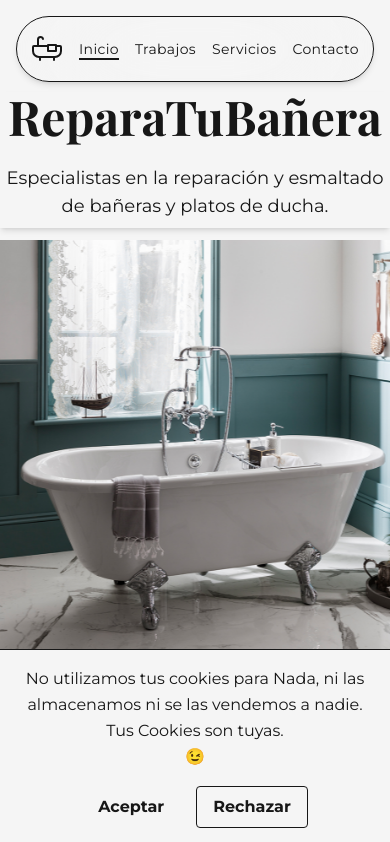
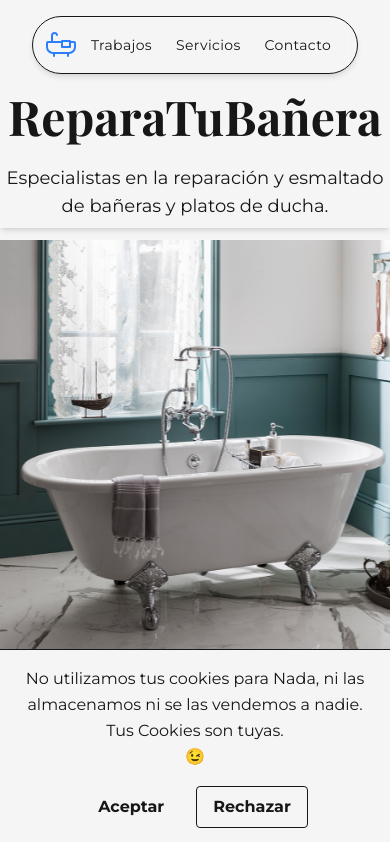
Before and after one commit to ivanbardon/reparatubanera2, a React (Vite) app: page / in a window 390 px wide. Shown: the top 842 px of the page. Built offline with nearby package versions, Linux system fonts and the light colour scheme.

Commit message:
color to icon navbar

```diff
--- a/src/components/NavBar.jsx
+++ b/src/components/NavBar.jsx
@@ -1,13 +1,11 @@
-import { useState, useEffect } from "react";
-import Logo from "./Logo";
+import { useState, useEffect } from 'react';
+import Logo from './Logo';
 
 const RAW_BASE = import.meta?.env?.BASE_URL ?? '/';
 const BASE = RAW_BASE === '/' ? '' : RAW_BASE.replace(/\/$/, '');
 
-// Keep link paths relative and prefix with BASE when rendering.
-// Use explicit 'index.html' for the root so we can handle active state reliably.
+// The logo will act as the 'Inicio' link, so navLinks excludes the index entry.
 const navLinks = [
-  { href: 'index.html', text: 'Inicio' },
   { href: 'trabajos.html', text: 'Trabajos' },
   { href: 'servicios.html', text: 'Servicios' },
   { href: 'contacto.html', text: 'Contacto' },
@@ -19,7 +17,6 @@ export default function NavBar() {
   useEffect(() => {
     const handleLocationChange = () => setCurrentPath(window.location.pathname);
 
-    // Patch history methods once so we catch client-side navigation (pushState/replaceState)
     if (!window.__locationHookInstalled) {
       const _push = window.history.pushState;
       const _replace = window.history.replaceState;
@@ -36,7 +33,6 @@ export default function NavBar() {
       window.__locationHookInstalled = true;
     }
 
-    // Listen for both popstate (back/forward) and our custom locationchange (push/replace)
     window.addEventListener('popstate', handleLocationChange);
     window.addEventListener('locationchange', handleLocationChange);
     return () => {
@@ -44,49 +40,56 @@ export default function NavBar() {
       window.removeEventListener('locationchange', handleLocationChange);
     };
   }, []);
-
   const renderHref = (linkHref) => {
-    // Build href for the anchor. If BASE is empty (dev) we keep a relative path
-    // (no leading slash) so navigation works from index.html in any folder.
     if (linkHref === 'index.html') return BASE ? `${BASE}/` : 'index.html';
     return BASE ? `${BASE}/${linkHref}`.replace(/\/+/g, '/') : linkHref;
   };
 
-  const getLinkClass = (linkHref) => {
-    const baseClasses = 'border-b-2 transition-colors duration-300 tracking-wide';
-
-    // Resolve the href as rendered in the anchor and resolve it against the
-    // current location so relative links (like 'trabajos.html') resolve to the
-    // correct pathname under subpaths.
-    const hrefRendered = renderHref(linkHref);
-    const linkPathname = new URL(hrefRendered, window.location.href).pathname;
-
-    const normalize = (p) => (p === '/' ? '/' : p.replace(/\/+$|\/+$/g, '').replace(/\/+/g, '/'));
+  const normalize = (p) => {
+    if (p === '/') return '/';
+    let s = String(p || '');
+    // remove trailing slashes
+    s = s.replace(/\/+$|\/+$/g, '');
+    if (!s.startsWith('/')) s = '/' + s;
+    return s.replace(/\/+/g, '/');
+  };
 
   const normalizedCurrent = normalize(currentPath);
-    const normalizedLink = normalize(linkPathname);
-
   const rootPaths = [
     normalize(BASE ? `${BASE}/` : '/'),
     normalize(BASE ? `${BASE}/index.html` : '/index.html'),
     normalize(BASE ? `${BASE}` : '/'),
   ];
 
+  const getLinkClass = (linkHref) => {
+    const baseClasses = 'border-b-2 transition-colors duration-300 tracking-wide';
+
+    const hrefRendered = renderHref(linkHref);
+    const linkPathname = new URL(hrefRendered, window.location.href).pathname;
+    const normalizedLink = normalize(linkPathname);
+
     const isActive = (linkHref === 'index.html' && rootPaths.includes(normalizedCurrent)) || normalizedCurrent === normalizedLink;
 
     return isActive ? `${baseClasses} border-foreground` : `${baseClasses} border-transparent hover:border-foreground`;
   };
 
+  // Logo should always be blue (acts as home link)
+
   return (
-    <nav className="text-foreground fixed top-4 left-4 right-4 rounded-full border shadow-md bg-background/50 backdrop-blur-3xl z-10">
-      <ul className="flex space-x-4 items-center justify-center p-4">
-        <li>
+    <nav className="text-foreground fixed top-4 left-4 right-4 z-10">
+      <div className="mx-auto max-w-7xl px-4">
+        <div className="flex items-center justify-between rounded-full border shadow-md bg-background/60 backdrop-blur-sm p-3">
+          <div className="flex items-center space-x-3">
+            <a href={renderHref('index.html')} className="inline-flex items-center text-blue-500">
               <Logo className="h-8 w-8" />
-        </li>
+            </a>
+          </div>
+
+          <ul className="hidden sm:flex space-x-6 items-center">
             {navLinks.map((link) => {
               const href = renderHref(link.href);
               return (
-            <li key={link.href} className="text-sm">
+                <li key={link.href}>
                   <a href={href} className={getLinkClass(link.href)}>
                     {link.text}
                   </a>
@@ -94,6 +97,19 @@ export default function NavBar() {
               );
             })}
           </ul>
+
+          <ul className="flex sm:hidden space-x-2 items-center justify-center w-full">
+            {navLinks.map((link) => {
+              const href = renderHref(link.href);
+              return (
+                <li key={link.href}>
+                  <a href={href} className={`${getLinkClass(link.href)} px-2 text-sm`}>{link.text}</a>
+                </li>
+              );
+            })}
+          </ul>
+        </div>
+      </div>
     </nav>
   );
 }
--- a/src/components/Trabajos.jsx
+++ b/src/components/Trabajos.jsx
@@ -6,14 +6,14 @@ function TrabajoCard({ trabajo }) {
     <a
       href={`trabajos.html?id=${trabajo.id}`}
       aria-label={`Ver ${trabajo.title}`}
-      className="block rounded-lg shadow-md overflow-hidden text-left border hover:shadow-lg transition-shadow duration-150 cursor-pointer"
+      className="block rounded-lg shadow-md overflow-hidden text-left border hover:shadow-lg transition-shadow duration-150 transform hover:scale-105 cursor-pointer"
     >
       <div className="relative">
-        <img src={trabajo.images?.[0]} alt={trabajo.title} className="w-full h-56 object-cover" />
+        <img src={trabajo.images?.[0]} alt={trabajo.title} className="w-full h-56 sm:h-64 lg:h-72 object-cover" />
       </div>
-      <div className="p-4">
-        <h3 className="text-2xl font-semibold mb-2">{trabajo.title}</h3>
-        <p className="text-muted-foreground text-md mb-4">
+      <div className="p-6">
+        <h3 className="text-2xl lg:text-3xl font-semibold mb-3">{trabajo.title}</h3>
+        <p className="text-muted-foreground text-base lg:text-lg mb-4 leading-relaxed">
           {trabajo.shortDescription || trabajo.description}
         </p>
         <div className="text-sm text-muted-foreground space-y-1">
@@ -38,7 +38,7 @@ export default function Trabajos() {
   return (
     <section className="px-4 py-16 text-center bg-background text-foreground">
       <h2 className="text-4xl mb-12">Algunos de Nuestros Trabajos</h2>
-      <div className="container mx-auto grid grid-cols-1 sm:grid-cols-2 lg:grid-cols-4 gap-8">
+      <div className="container max-w-7xl mx-auto grid grid-cols-1 sm:grid-cols-2 lg:grid-cols-4 gap-10">
         {trabajosData.map((trabajo) => (
           <TrabajoCard key={trabajo.id} trabajo={trabajo} />
         ))}
--- a/src/pages/TodosTrabajos.jsx
+++ b/src/pages/TodosTrabajos.jsx
@@ -17,26 +17,25 @@ export default function TodosTrabajos() {
   }, []);
 
   return (
-    <div className="container mx-auto px-4 py-10">
+    <div className="container max-w-6xl mx-auto px-4 py-12">
       <div className="text-center mb-12">
         <h1 className="text-4xl">Nuestra Galería de Trabajos</h1>
         <p className="text-lg mt-4">Explora algunos de los proyectos que hemos realizado, transformando baños con resultados duraderos y de alta calidad.</p>
       </div>
-
-      <div className="grid grid-cols-1 md:grid-cols-2 gap-12">
+      <div className="grid grid-cols-1 gap-12">
         {trabajosData.map((trabajo) => (
-          <div id={`trabajo-${trabajo.id}`} key={trabajo.id} className="border rounded-lg shadow-lg overflow-hidden">
-            <div className="p-6">
-              <h3 className="text-2xl font-bold mb-4">{trabajo.title}</h3>
-              <p className="leading-relaxed">{trabajo.fullDescription}</p>
+          <div id={`trabajo-${trabajo.id}`} key={trabajo.id} className="border rounded-lg shadow-lg overflow-hidden lg:flex">
+            <div className="p-8 lg:w-1/2">
+              <h3 className="text-2xl lg:text-3xl font-bold mb-4">{trabajo.title}</h3>
+              <p className="leading-relaxed text-muted-foreground">{trabajo.fullDescription}</p>
             </div>
-            <div className="grid grid-cols-2 gap-2 px-6 pb-6">
+            <div className="grid grid-cols-2 gap-2 px-6 pb-6 lg:w-1/2">
               {trabajo.images.map((img, index) => (
                 <div key={index} className="overflow-hidden rounded-md">
                   <img
                     src={img}
                     alt={`${trabajo.title} - imagen ${index + 1}`}
-                    className="w-full h-full object-cover transform hover:scale-110 transition-transform duration-300 ease-in-out"
+                    className="w-full h-40 sm:h-48 lg:h-56 object-cover transform hover:scale-110 transition-transform duration-300 ease-in-out"
                   />
                 </div>
               ))}
```
Also changed, not shown: 1 other file (tests, documents, lock files or other folders). Lines whose indentation alone changed are shown as unchanged.
